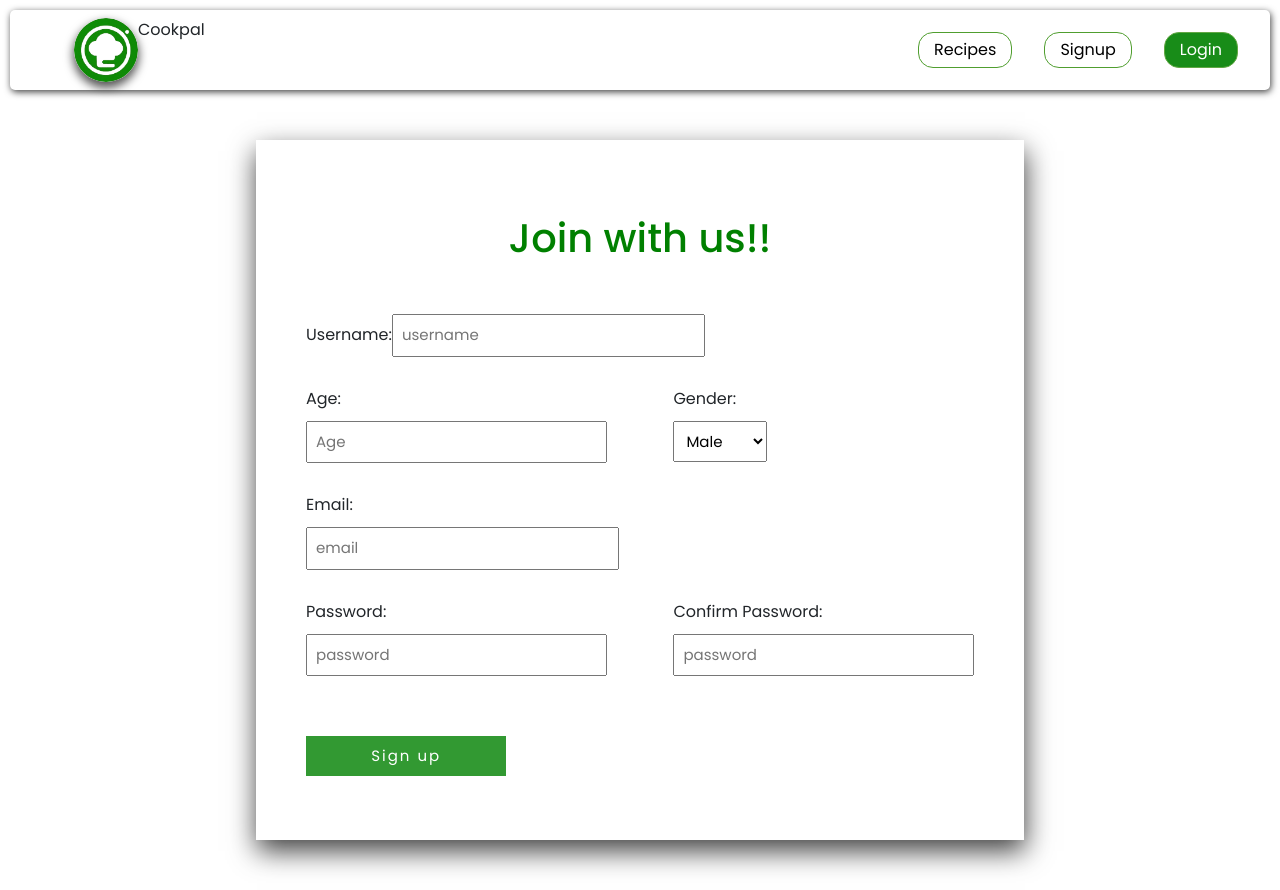
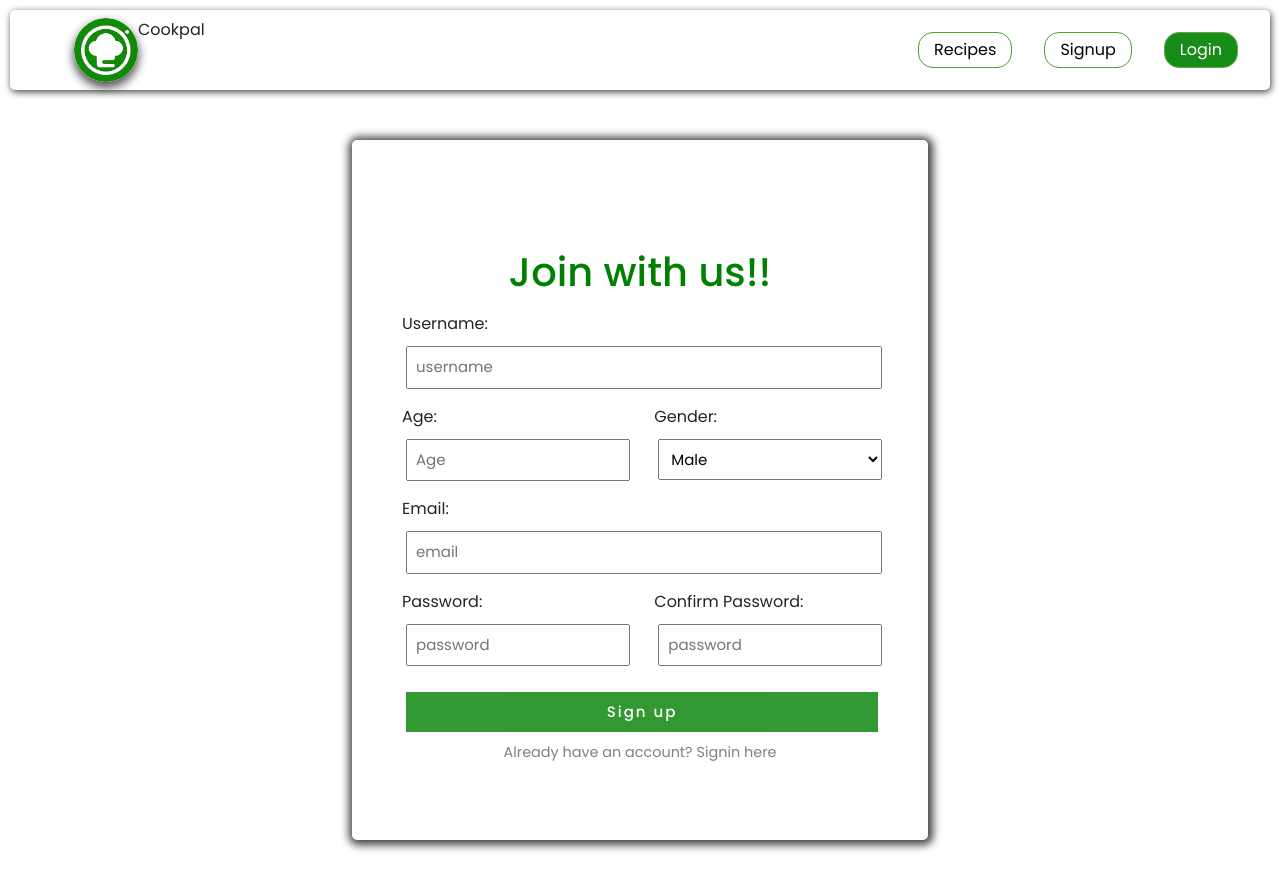
Before and after one commit to rithakith/RecipeApp, a React (Vite) app: page /signup in a window 1280 px wide. Built offline with nearby package versions, Linux system fonts and the light colour scheme.

Commit message:
sign up styling

```diff
--- a/src/pages/SignUp/Signup.css
+++ b/src/pages/SignUp/Signup.css
@@ -1,61 +1,75 @@
 .containerSignup {
-  width: 60%;
-  margin: 0 auto;
+  width: 45%;
+  margin: 50px auto;
+  border-radius: 5px;
   display: flex;
+  flex-direction: column;
   height: 700px;
-  /* align-items: center; */
-  flex-direction: column;
   justify-content: center;
-  box-shadow: 1px 1cap 26px 0px rgba(0, 0, 0, 0.75);
-  margin-top: 50px;
-  margin-bottom: 50px;
+  box-shadow: 1px 1px 8px 4px rgba(0, 0, 0, 0.75);
 }
+
 h1 {
-  margin-top: 50px;
+  margin-top: 2rem;
   text-align: center;
   color: green;
 }
 
+.containerSignup input,
+#selectGender {
+  padding: 8px;
+  width: 100%;
+  margin: 10px 0 0 4px;
+  font-size: 15px;
+}
+
+.containerSignup label {
+  width: 100%;
+}
 .collection {
-  margin: 10px 50px;
+  margin: 8px 50px;
   display: flex;
   justify-content: space-between;
 }
 
 .ageDiv,
 .genderDiv {
-  width: 45%;
-}
-
-input,
-#selectGender {
-  padding: 8px;
-  width: 100%;
-  margin: 10px 0;
-  font-size: 15px;
+  width: 47%;
 }
 
 .emailDiv,
-.usernameDiv,
+.usernameDiv {
+  margin: 8px 50px;
+}
+
 .passwordDivSignup {
-  margin: 10px 50px;
+  margin: 8px 50px 0;
+}
+
+.submitSignupDiv {
+  width: 100%;
+  display: flex;
+  justify-content: center;
 }
 
 #submitSignup {
-  width: 300px;
-  width: 30%;
+  width: 100%;
   height: 40px;
   color: white;
   border: none;
+  font-weight: 500;
   letter-spacing: 2px;
   opacity: 0.8;
   background-color: green;
+  margin-bottom: 10px;
 }
 
 #submitSignup:hover {
   opacity: 1;
 }
 
-.submitSignupDiv {
-  margin: 20px 0;
+#signin-direct {
+  text-align: center;
+  font-size: 0.9rem;
+  color: grey;
 }
--- a/src/pages/SignUp/Signup.jsx
+++ b/src/pages/SignUp/Signup.jsx
@@ -7,21 +7,20 @@ const Signup = () => {
     <>
       <Navbar />
 
-      <div class="containerSignup">
+      <div className="containerSignup">
         <div class="title">
           <h1>Join with us!!</h1>
         </div>
 
-        <div class="usernameDiv">
-          Username:
+        <div className="usernameDiv">
           <label for="username">
-            <br />
-            <input type="text" name="" id="username" placeholder="username"  />
+            Username:
+            <input type="text" name="" id="username" placeholder="username" />
           </label>
         </div>
 
-        <div class="collection">
-          <div class="ageDiv">
+        <div className="collection">
+          <div className="ageDiv">
             <label for="age">
               Age:
               <br />
@@ -34,7 +33,7 @@ const Signup = () => {
               />
             </label>
           </div>
-          <div class="genderDiv">
+          <div className="genderDiv">
             <label for="gender">
               Gender:
               <br />
@@ -49,7 +48,7 @@ const Signup = () => {
           </div>
         </div>
 
-        <div class="emailDiv">
+        <div className="emailDiv">
           <label for="email">
             Email:
             <br />
@@ -57,7 +56,7 @@ const Signup = () => {
           </label>
         </div>
 
-        <div class="collection">
+        <div className="collection">
           <div class="ageDiv">
             <label for="password">
               Password:
@@ -70,7 +69,7 @@ const Signup = () => {
               />
             </label>
           </div>
-          <div class="genderDiv">
+          <div className="genderDiv">
             <label for="password">
               Confirm Password:
               <br />
@@ -84,11 +83,13 @@ const Signup = () => {
           </div>
         </div>
 
-        <div class="passwordDivSignup">
-          <div class="submitSignupDiv">
+        <div className="passwordDivSignup">
+          <div className="submitSignupDiv">
             <input type="submit" value="Sign up" id="submitSignup" />
           </div>
         </div>
+
+        <div id="signin-direct">Already have an account? Signin here</div>
       </div>
     </>
   );
```
